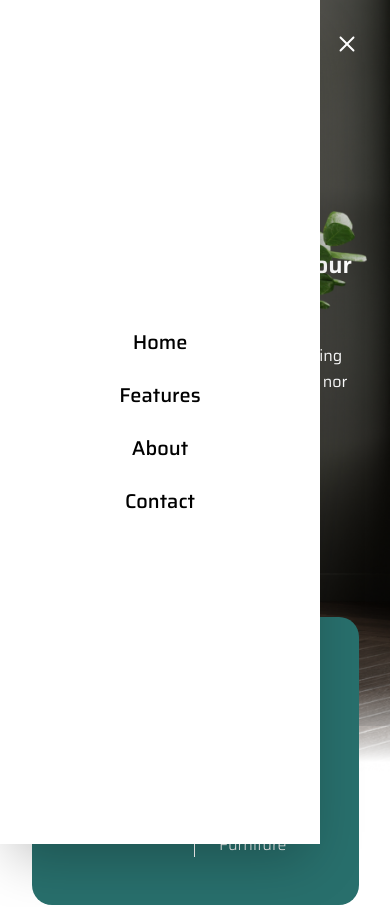
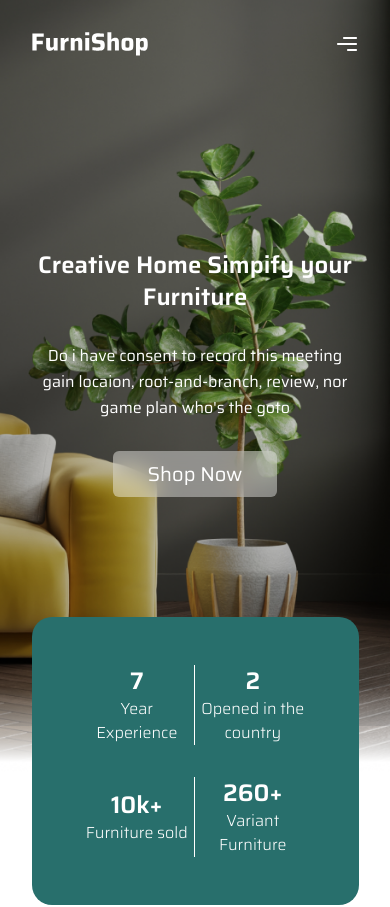
Before and after one commit to uallace-macedo/FURNITURE-WB, a React (Vite) app: page / in a window 390 px wide. Shown: the top 907 px of the page. Built offline with nearby package versions, Linux system fonts and the light colour scheme.

Commit message:
feat: fix mobile header

```diff
--- a/src/components/Header/Header.jsx
+++ b/src/components/Header/Header.jsx
@@ -9,7 +9,7 @@ import NavMobile from '../NavMobile';
 
 const Header = () => {
   const [bg, setBg] = useState(false);
-  const [mobileNav, setMobileNav] = useState(true);
+  const [mobileNav, setMobileNav] = useState(false);
 
   useEffect(() => {
     window.addEventListener('scroll', () => {
```
